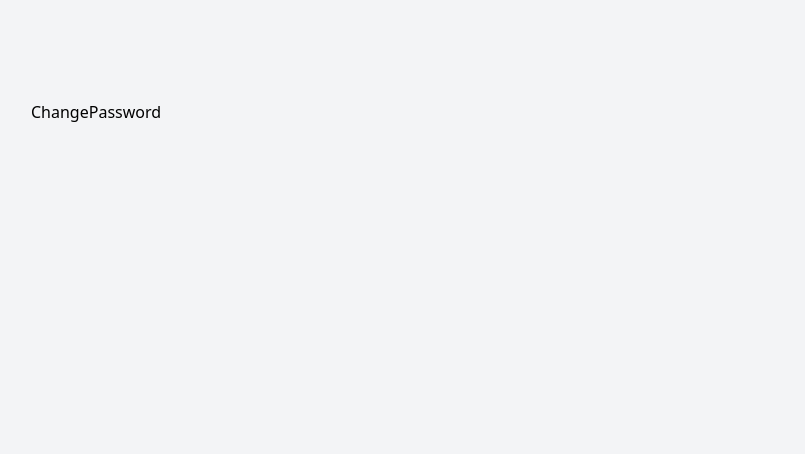
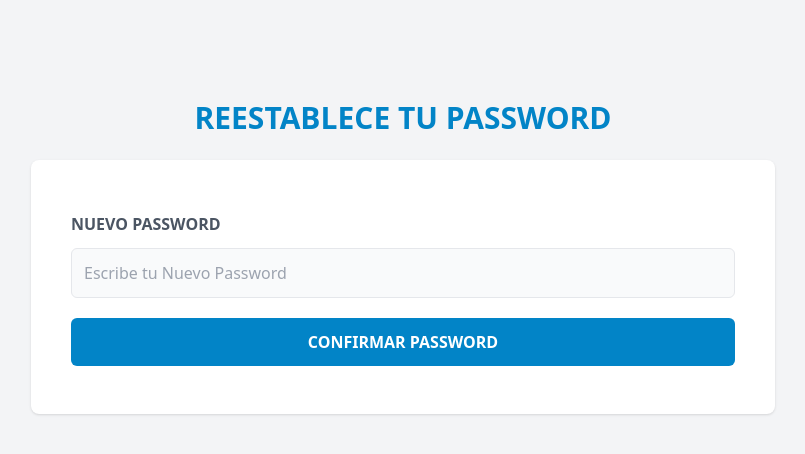
Before and after one commit to larturi/react-uptasks-mern, a React (Vite) app: page /forget-password/1 in a window 1280 px wide. Shown: the top 454 px of the page, without its empty margins (237-1042 px from the left). Built offline with nearby package versions, Linux system fonts and the light colour scheme.

Commit message:
Recovery Password form

```diff
--- a/src/pages/ChangePassword.jsx
+++ b/src/pages/ChangePassword.jsx
@@ -2,7 +2,32 @@ import React from 'react';
 
 const ChangePassword = () => {
   return (
-    <div>ChangePassword</div>
+    <>
+      <h1 className='text-sky-600 font-black text-3xl mb-6 uppercase text-center'>
+       Reestablece tu password
+      </h1>
+
+      <form className='my-2 bg-white shadow rounded-lg p-10'>
+        <div className='my-3'>
+          <label
+            className='uppercase text-gray-600 block font-bold'
+            htmlFor='password'
+          >Nuevo Password</label>
+          <input
+            type="password"
+            id='password'
+            placeholder='Escribe tu Nuevo Password'
+            className='w-full mt-3 p-3 border rounded-md bg-gray-50'
+          />
+        </div>
+
+        <input
+          type="submit"
+          value="Confirmar Password"
+          className='w-full mb-2 mt-2 p-3 bg-sky-600 text-white uppercase font-bold rounded-md hover:cursor-pointer hover:bg-sky-800 transition-color duration-300 ease-in-out'
+        />
+      </form>
+    </>
   )
 }
 
--- a/src/pages/ConfirmAccount.jsx
+++ b/src/pages/ConfirmAccount.jsx
@@ -2,7 +2,11 @@ import React from 'react';
 
 const ConfirmAccount = () => {
   return (
-    <div>ConfirmAccount</div>
+    <>
+      <h1 className='text-sky-600 font-black text-4xl mb-6 uppercase text-center'>
+      Confirma tu cuenta y comienza a crear tus <span className='text-slate-700'>proyectos</span>
+      </h1>
+    </>
   )
 }
 
```
